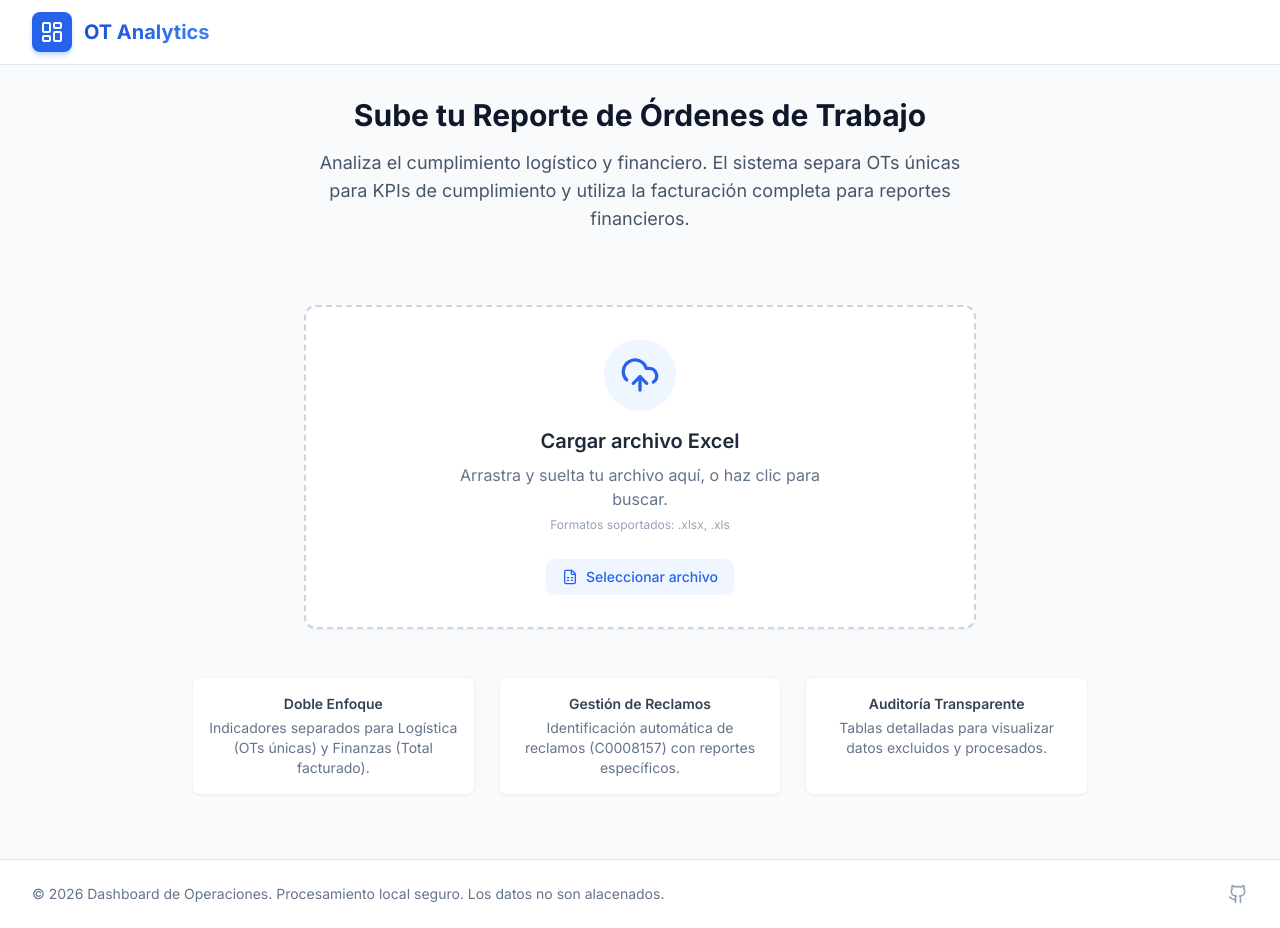
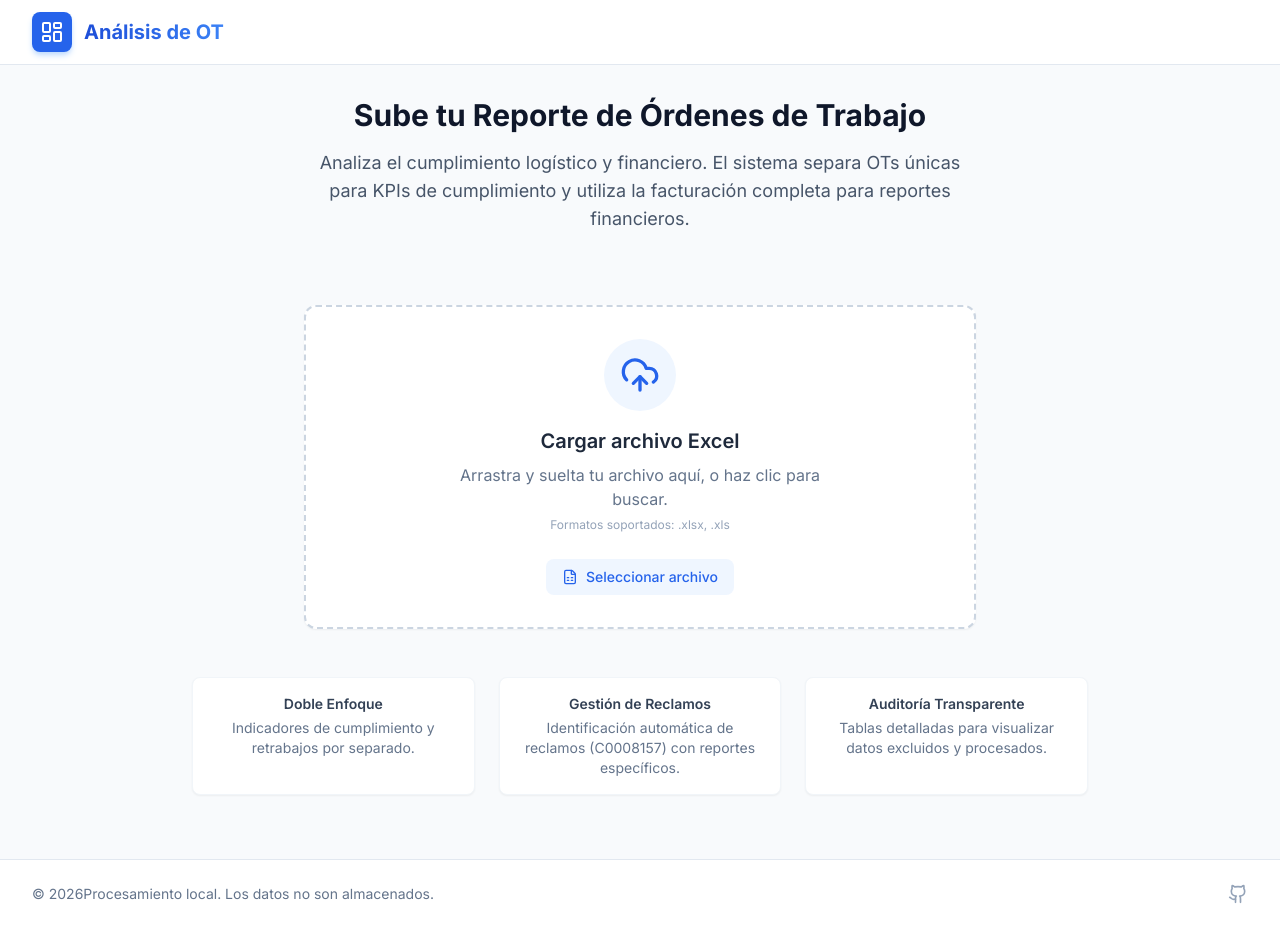
Before and after one commit to gustav018/ot-compliance-dashboard, a React (Vite) app: page / in a window 1280 px wide. Built offline with nearby package versions, Linux system fonts and the light colour scheme.

Commit message:
Update Spanish translations and footer text

```diff
--- a/App.tsx
+++ b/App.tsx
@@ -98,7 +98,7 @@ const App: React.FC = () => {
                 <LayoutDashboard size={24} />
               </div>
               <h1 className="text-xl font-bold bg-clip-text text-transparent bg-gradient-to-r from-blue-700 to-blue-500">
-                OT Analytics
+                Análisis de OT
               </h1>
             </div>
             <div className="flex items-center gap-4">
@@ -137,7 +137,7 @@ const App: React.FC = () => {
             <div className="mt-12 grid grid-cols-1 md:grid-cols-3 gap-6 text-center text-sm text-slate-500 max-w-4xl">
               <div className="p-4 bg-white rounded-lg shadow-sm border border-slate-100">
                 <span className="block font-semibold text-slate-700 mb-1">Doble Enfoque</span>
-                Indicadores separados para Logística (OTs únicas) y Finanzas (Total facturado).
+                Indicadores de cumplimiento y retrabajos por separado.
               </div>
               <div className="p-4 bg-white rounded-lg shadow-sm border border-slate-100">
                 <span className="block font-semibold text-slate-700 mb-1">Gestión de Reclamos</span>
@@ -209,7 +209,7 @@ const App: React.FC = () => {
       <footer className="bg-white border-t border-slate-200 py-6 mt-8">
         <div className="max-w-7xl mx-auto px-4 sm:px-6 lg:px-8 flex flex-col md:flex-row justify-between items-center">
           <p className="text-sm text-slate-500">
-            &copy; {new Date().getFullYear()} Dashboard de Operaciones. Procesamiento local seguro. Los datos no son alacenados.
+            &copy; {new Date().getFullYear()}Procesamiento local. Los datos no son almacenados.
           </p>
           <div className="flex items-center gap-4 mt-4 md:mt-0">
             <a href="#" className="text-slate-400 hover:text-slate-600 transition-colors">
```
